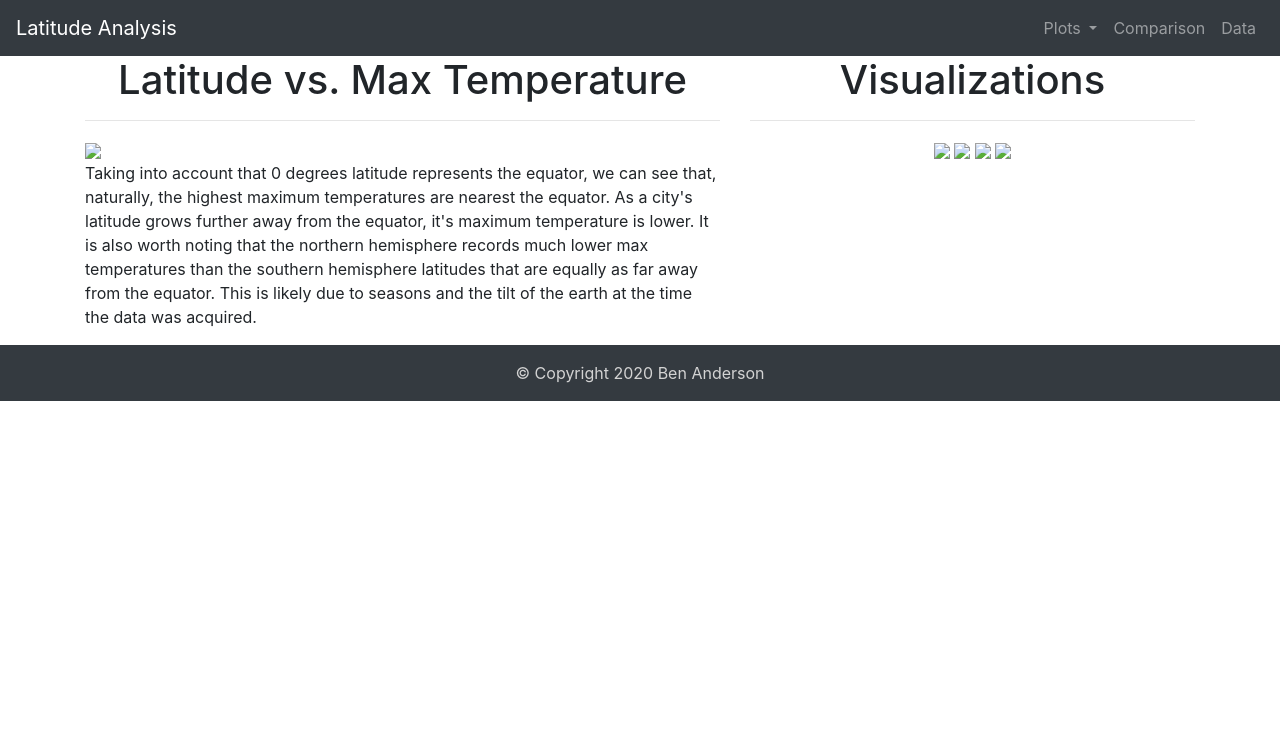
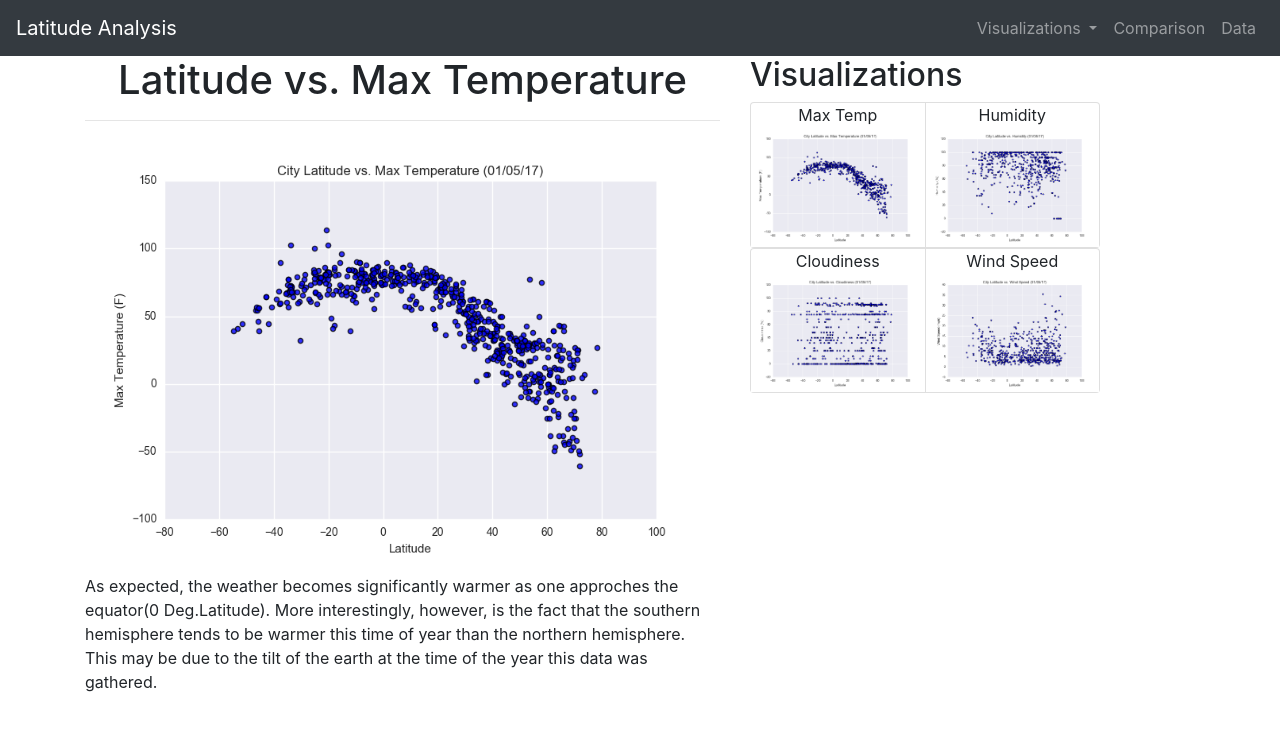
Before and after one commit to JuetingXu/WebDesign_challenge, a plain HTML site: page Visualizations/temp.html in a window 1280 px wide. Drawn offline with nearby package versions, Linux system fonts and the light colour scheme.

Commit message:
visualization

```diff
--- a/Visualizations/temp.html
+++ b/Visualizations/temp.html
@@ -3,50 +3,41 @@
 
 <head>
     <meta charset="UTF-8">
-    <title>Latitude Analysis</title>
+    <meta name="viewport" content="width=device-width, initial-scale=1, shrink-to-fit=no">
+    <title>Latitude Analysis-MaxTemp</title>
     <link rel="stylesheet" href="https://stackpath.bootstrapcdn.com/bootstrap/4.3.1/css/bootstrap.min.css" integrity="sha384-ggOyR0iXCbMQv3Xipma34MD+dH/1fQ784/j6cY/iJTQUOhcWr7x9JvoRxT2MZw1T" crossorigin="anonymous">
-    <link rel="stylesheet" href="style.css">
 
 </head>
 
 <body>
-    <!-- Nav Bar elements source: https://getbootstrap.com/docs/4.0/components/navbar/-->
     <nav class="navbar navbar-expand-lg navbar-fixed-top navbar-dark bg-dark">
-
-        <!-- Page Title in Navbar for home page navigation -->
-        <a class="navbar-brand" href="index.html">Latitude Analysis</a>
-
-        <!-- Change navbar style when screen is smaller (toggle to hamburger menu) -->
+        <a class="navbar-brand" href="https://juetingxu.github.io/WebDesign_challenge/">Latitude Analysis</a>
         <button class="navbar-toggler" type="button" data-toggle="collapse" data-target="#navbarNavDropdown" aria-controls="navbarNavDropdown" aria-expanded="false" aria-label="Toggle navigation">
             <span class="navbar-toggler-icon"></span>
         </button>
 
         <div class="collapse navbar-collapse" id="navbarNavDropdown">
-
-            <!-- Align navbar elements right -->
             <ul class="navbar-nav ml-auto">
-
-                <!-- Create navbar dropdown element for plots pages -->
                 <li class="nav-item dropdown">
                     <a class="nav-link dropdown-toggle" href="#" id="navbarDropdownMenuLink" data-toggle="dropdown" aria-haspopup="true" aria-expanded="false">
-                    Plots
+                    Visualizations
                     </a>
                     <div class="dropdown-menu" aria-labelledby="navbarDropdownMenuLink">
-                        <a class="dropdown-item" href="temp.html">Max Temperature</a>
-                        <a class="dropdown-item" href="humidity.html">Humidity</a>
-                        <a class="dropdown-item" href="cloudiness.html">Cloudiness</a>
-                        <a class="dropdown-item" href="windspeed.html">Wind Speed</a>
+                        <a class="dropdown-item" href="https://juetingxu.github.io/WebDesign_challenge/Visualizations/temp.html">Max Temperature</a>
+                        <a class="dropdown-item" href="https://juetingxu.github.io/WebDesign_challenge/Visualizations/humidity.html">Humidity</a>
+                        <a class="dropdown-item" href="https://juetingxu.github.io/WebDesign_challenge/Visualizations/cloudiness.html">Cloudiness</a>
+                        <a class="dropdown-item" href="https://juetingxu.github.io/WebDesign_challenge/Visualizations/windspeed.html">Wind Speed</a>
                     </div>
                 </li>
 
                 <!-- Navbar Comparison page link -->
                 <li class="nav-item">
-                    <a class="nav-link" href="comparison.html">Comparison</a>
+                    <a class="nav-link" href="https://juetingxu.github.io/WebDesign_challenge/Resources/comparison.html">Comparison</a>
                 </li>
 
                 <!-- Navbar Data page link -->
                 <li class="nav-item">
-                    <a class="nav-link" href="data.html">Data</a>
+                    <a class="nav-link" href="https://juetingxu.github.io/WebDesign_challenge/Resources/data.html">Data</a>
                 </li>
             </ul>
         </div>
@@ -58,40 +49,47 @@
                     <div class='box' id="leftbox">
                         <h1 align="center">Latitude vs. Max Temperature</h1>
                         <hr>
-                        <img src= "Visualizations/Lat_v_Temp.png" align="center">
+                        <img src="../assets/images/Fig1.png" class='img-fluid' alt="tempmap">
                         <p>
-                            Taking into account that 0 degrees latitude represents the equator, we can see that, naturally, the highest maximum
-                            temperatures are nearest the equator. As a city's latitude grows further away from the equator, it's maximum temperature is lower.
-                            It is also worth noting that the northern hemisphere records much lower max temperatures than the southern hemisphere
-                            latitudes that are equally as far away from the equator. This is likely due to seasons and the tilt of the earth at the time
-                            the data was acquired.
+                        As expected, the weather becomes significantly warmer as one approches the equator(0 Deg.Latitude).
+                        More interestingly, however, is the fact that the southern hemisphere tends to be warmer this time
+                        of year than the northern hemisphere. This may be due to the tilt of the earth at the time of the
+                        year this data was gathered.
                         </p>
                     </div>
                 </div>
-                <div class='col-md-5'>
-                    <div class='box' align="center" id="rightbox">
-                        <h1 align="center">Visualizations</h1>
-                        <hr>
-                        <div>
-                            <a href="temp.html"><img src= "Visualizations/Lat_v_Temp.png" id='plotviz'></a>
-                            <a href="cloudiness.html"><img src= "Visualizations/Lat_v_Cloudiness.png" id='vizimage'></a>
-                            <a href="humidity.html"><img src= "Visualizations/Lat_v_Humidity.png" id='vizimage'></a>
-                            <a href="windspeed.html"><img src= "Visualizations/Lat_v_WindSpeed.png" id='vizimage'></a>
-                        </div>
-                    </div>
+                <div class="col-sm-4">
+                    <h2>Visualizations</h2>
+                    <ul class="list-group list-group-horizontal">
+                      <li class="list-group-item p-0">
+                          <a href="https://juetingxu.github.io/WebDesign_challenge/Visualizations/temp.html" class = 'text-decoration-none'>
+                            <p class="text-center m-0 text-body">Max Temp</p>
+                            <img src="../assets/images/Fig1.png" class="img-fluid" alt="max_tempmap">
+                          </a>
+                      </li>
+                      <li class="list-group-item p-0">
+                        <a href="https://juetingxu.github.io/WebDesign_challenge/Visualizations/humidity.html" class = 'text-decoration-none'>
+                          <p class="text-center m-0 text-body">Humidity</p>
+                          <img src="../assets/images/Fig2.png" class="img-fluid" alt="humiditymap">
+                        </a>
+                      </li>
+                      </ul>
+                    <ul class="list-group list-group-horizontal">
+                        <li class="list-group-item p-0">
+                          <a href="https://juetingxu.github.io/WebDesign_challenge/Visualizations/cloudiness.html" class = 'text-decoration-none'>
+                            <p class="text-center m-0 text-body">Cloudiness</p>
+                            <img src="../assets/images/Fig3.png" class="img-fluid" alt="cloudymap">
+                          </a>
+                        </li>
+                        <li class="list-group-item p-0">
+                          <a href="https://juetingxu.github.io/WebDesign_challenge/Visualizations/windspeed.html" class = 'text-decoration-none'>
+                            <p class="text-center m-0 text-body">Wind Speed</p>
+                            <img src="../assets/images/Fig4.png" class="img-fluid" alt="wind_speed_map">
+                          </a>
+                        </li>
+                      </ul>
                 </div>
             </div>
         </div>
-
-    <!-- The following scripts integrate with bootstrap and enable the dropdown menu in the navbar -->
-    <script src="https://code.jquery.com/jquery-3.3.1.slim.min.js" integrity="sha384-q8i/X+965DzO0rT7abK41JStQIAqVgRVzpbzo5smXKp4YfRvH+8abtTE1Pi6jizo" crossorigin="anonymous"></script>
-    <script src="https://cdnjs.cloudflare.com/ajax/libs/popper.js/1.14.7/umd/popper.min.js" integrity="sha384-UO2eT0CpHqdSJQ6hJty5KVphtPhzWj9WO1clHTMGa3JDZwrnQq4sF86dIHNDz0W1" crossorigin="anonymous"></script>
-    <script src="https://stackpath.bootstrapcdn.com/bootstrap/4.3.1/js/bootstrap.min.js" integrity="sha384-JjSmVgyd0p3pXB1rRibZUAYoIIy6OrQ6VrjIEaFf/nJGzIxFDsf4x0xIM+B07jRM" crossorigin="anonymous"></script>
-
 </body>
-<footer class="page-footer font-small bg-dark">
-    <div class ="footer-copyright text-center py-3" style="color:lightgrey">
-        © Copyright 2020 Ben Anderson
-    </div>
-</footer>
 </html>
```
Also changed, not shown: Visualizations/cloudiness.html (+33 -27 lines), Visualizations/humidity.html (+43 -46 lines), Visualizations/windspeed.html (+45 -46 lines).
